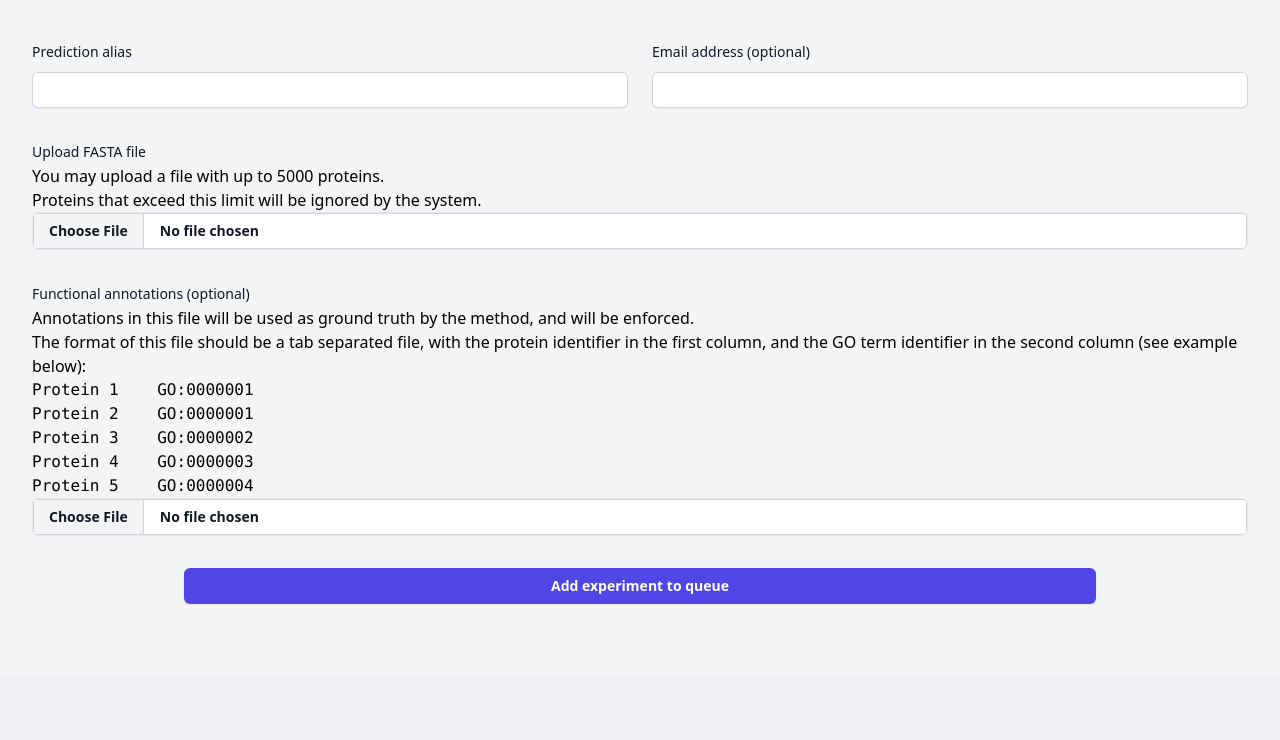
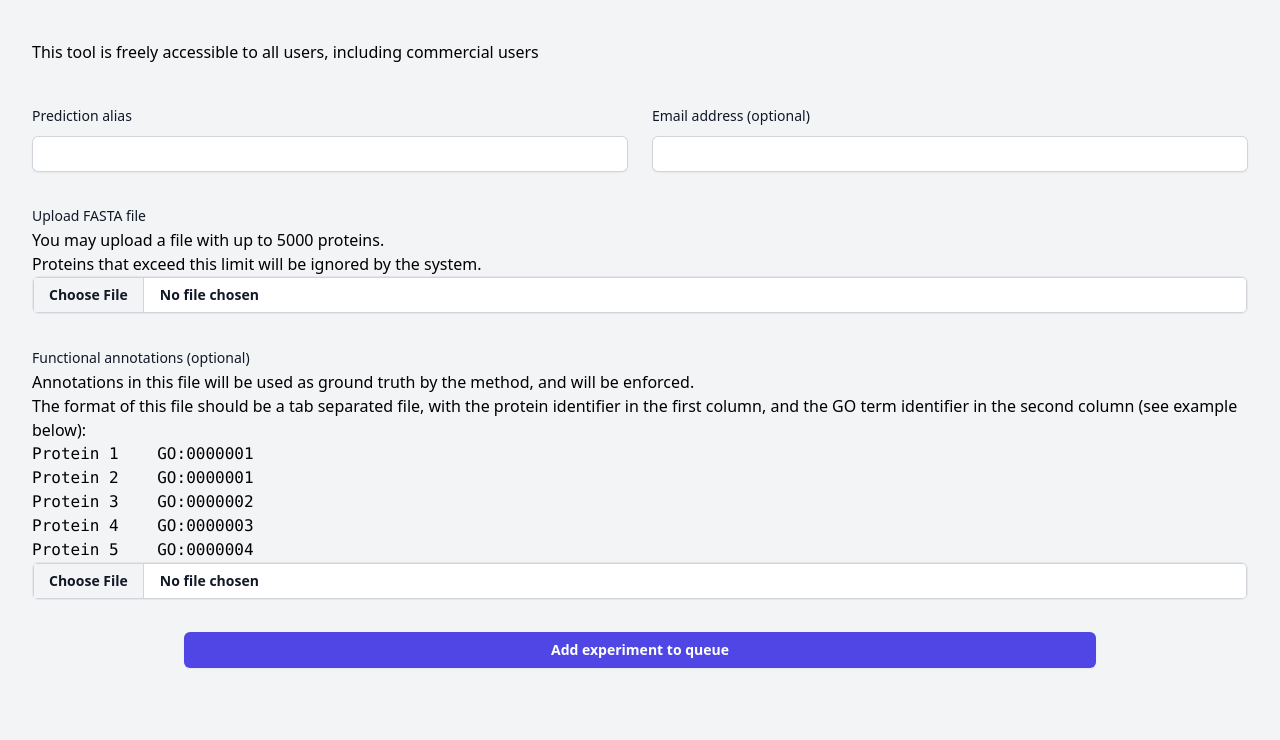
Before and after one commit to paccanarolab/s2f-web, a Python web app: template frontend/base/jinja2/base/home.html in a window 1280 px wide. Shown: the part 341-1081 px from the top of the page. Before the commit the page ends 945 px from the top, so only its background shows below. Run offline with Jinja, Linux system fonts and the light colour scheme; the template is opened without the code that fills it, so the values that code supplies are empty; style sheets or scripts are compiled from the project's sources.

Commit message:
added statement about free usage

```diff
--- a/frontend/base/jinja2/base/home.html
+++ b/frontend/base/jinja2/base/home.html
@@ -12,6 +12,11 @@
 {% block content %}
 <form method="post" action="{{ url('new-experiment') }}" enctype="multipart/form-data">
     {{ csrf_input }}
+    <div class="my-10">
+        <p>
+            This tool is freely accessible to all users, including commercial users
+        </p>
+    </div>
     <div class="mt-10 grid grid-cols-1 gap-x-6 gap-y-8 sm:grid-cols-6">
         <div class="sm:col-span-3">
             <label for="alias" class="block text-sm font-medium leading-6 text-gray-900">Prediction alias</label>
```
